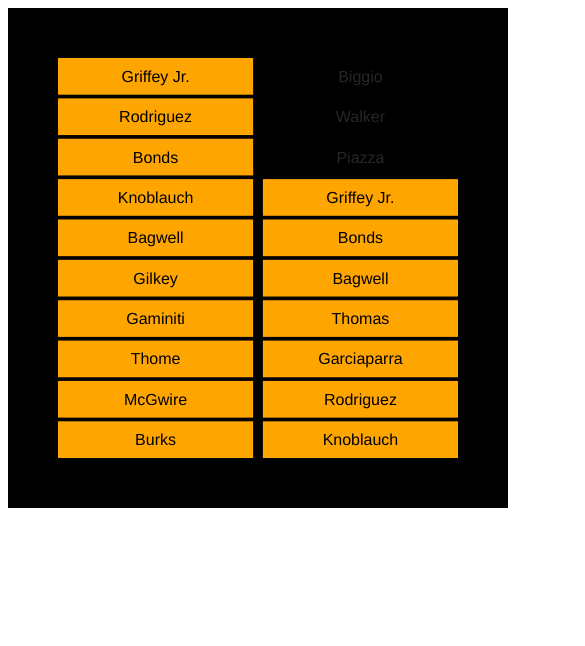
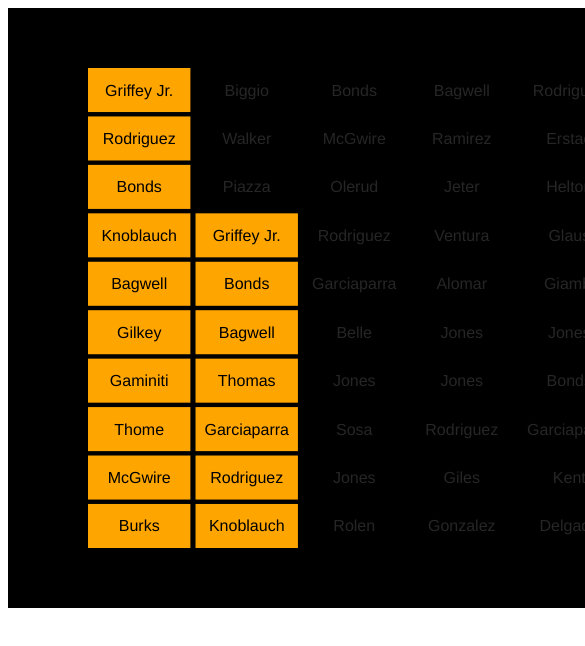
Before and after one commit to yaa0223/rankometerjs, a plain HTML site: page demo/index.html in a window 390 px wide. Shown: the top 646 px of the page, 585 px wide, since content can reach past the window. Drawn offline with nearby package versions, Linux system fonts and the light colour scheme.

Commit message:
Add more data, make svg responsive.

```diff
--- a/demo/index.html
+++ b/demo/index.html
@@ -7,6 +7,7 @@
   <link rel="stylesheet" href="../src/rankometer.css">
 </head>
 <body>
+  <div id="demo-graph" style="width:800px"></div>
   <script>
     var data = {
       target: "Griffey Jr.",
@@ -14,13 +15,21 @@
           ["Griffey Jr.", "Rodriguez", "Bonds", "Knoblauch", "Bagwell",
            "Gilkey", "Gaminiti", "Thome", "McGwire", "Burks"],
           ["Biggio", "Walker", "Piazza", "Griffey Jr.", "Bonds",
-           "Bagwell", "Thomas", "Garciaparra", "Rodriguez", "Knoblauch"]
+           "Bagwell", "Thomas", "Garciaparra", "Rodriguez", "Knoblauch"],
+          ["Bonds", "McGwire", "Olerud", "Rodriguez", "Garciaparra",
+           "Belle", "Jones", "Sosa", "Jones", "Rolen"],
+          ["Bagwell", "Ramirez", "Jeter", "Ventura", "Alomar",
+           "Jones", "Jones", "Rodriguez", "Giles", "Gonzalez"],
+          ["Rodriguez", "Erstad", "Helton", "Glaus", "Giambi",
+           "Jones", "Bonds", "Garciaparra", "Kent", "Delgado"],
+          ["Bonds", "Sosa", "Giambi", "Gonzalez", "Rodriguez",
+           "Boone", "Walker", "Pujols", "Aurilia", "Helton"]
       ]
     };
 
     layout = {
-      width: 500,
-      height: 500,
+      width: 800,
+      height: 600,
       margin: {
         top: 0.1,
         bottom: 0.1,
@@ -29,6 +38,6 @@
       }
     }
 
-    plot("body", data, layout);
+    plot("#demo-graph", data, layout);
   </script>
 </body>
--- a/src/rankometer.js
+++ b/src/rankometer.js
@@ -16,8 +16,8 @@ var plot = function(targetSelectorStr, data, layout) {
   var svg = d3.select(targetSelectorStr)
           .append("svg")
           .attr("class", "rkm-background")
-          .attr("width", layout.width)
-          .attr("height", layout.height);
+          .attr("viewBox", "0 0 " + layout.width + " " + layout.height)
+          .attr("preserveAspectRatio", "xMinYMin meet");
   var columns = svg.selectAll("g.rkm-column")
     .data(data.ranks)
     .enter()
```
